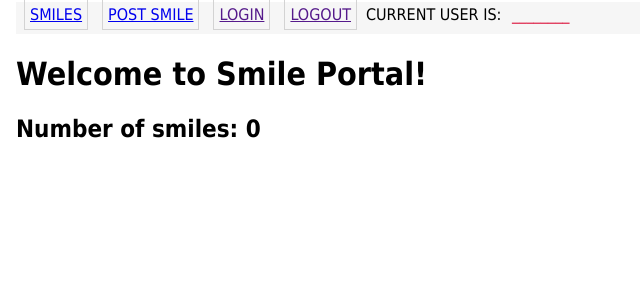
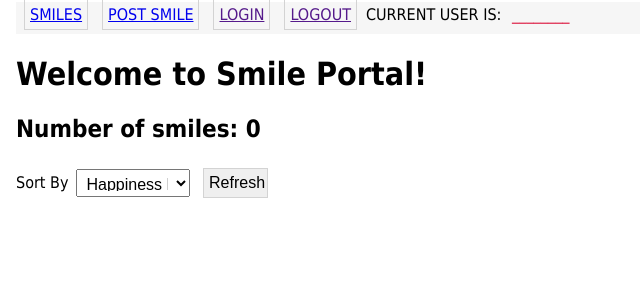
Before and after one commit to ro-co9/smile-startercode, a Flask app: page / in a window 1280 px wide. Shown: the top 300 px of the page, without its empty margins (0-640 px from the left). Run offline with Flask 3, Linux system fonts and the light colour scheme; data comes from the database, SQL or seed files in the repository; both versions use the stored data as it was after the commit; data that the repository does not hold is empty; some libraries are stand-ins or nearby versions.

Commit message:
Task 6 - Added SortForm form. Revised '/index' route to enable POST requests. Created filtering posts based on user selection on index page. Applied styling to sort form fields and buttons.

```diff
--- a/app/Controller/forms.py
+++ b/app/Controller/forms.py
@@ -16,3 +16,7 @@ class PostForm(FlaskForm):
 
     tag = QuerySelectMultipleField( 'Tag', query_factory=query_factory, get_label=get_label, widget=ListWidget(prefix_label=False), option_widget=CheckboxInput() )
     submit = SubmitField('Post')
+
+class SortForm(FlaskForm):
+    sort = SelectField('Sort By',choices = [(4, 'Happiness Level'),(3, 'Number of Likes'), (2, 'Title'), (1,'Date')])
+    submit = SubmitField('Refresh')
--- a/app/Controller/routes.py
+++ b/app/Controller/routes.py
@@ -1,7 +1,7 @@
 from __future__ import print_function
 import sys
 from flask import Blueprint
-from app.Controller.forms import PostForm
+from app.Controller.forms import PostForm, SortForm
 from app.Model.models import Tag, postTags
 from flask import render_template, flash, redirect, url_for, request
 from config import Config
@@ -16,10 +16,22 @@ bp_routes.template_folder = Config.TEMPLATE_FOLDER #'..\\View\\templates'
 
 
 @bp_routes.route('/', methods=['GET'])
-@bp_routes.route('/index', methods=['GET'])
+@bp_routes.route('/index', methods=['GET', 'POST'])
 def index():
-    posts = Post.query.order_by(Post.timestamp.desc())
-    return render_template('index.html', title="Smile Portal", posts=posts.all())
+    sendPosts = Post.query.order_by(Post.timestamp.desc())
+    sform = SortForm()
+    if sform.validate_on_submit():
+        sort = int(sform.sort.data)
+        if sort == 4:
+            sendPosts = Post.query.order_by(Post.happiness_level.desc())
+        elif sort == 3:
+            sendPosts = Post.query.order_by(Post.likes.desc())
+        elif sort == 2:
+            sendPosts = Post.query.order_by(Post.title.desc())
+        elif sort == 1:
+            sendPosts = Post.query.order_by(Post.timestamp.desc())
+
+    return render_template('index.html', title="Smile Portal", form=sform, posts=sendPosts.all())
 
 
 @bp_routes.route('/postsmile', methods=['GET', 'POST'])
--- a/app/View/static/css/main.css
+++ b/app/View/static/css/main.css
@@ -119,6 +119,13 @@ a:hover {
     font-size: 16px;
     padding: 5px;
 }
+.formcontainer{
+    display: flex;
+    align-items: center;
+    gap: 4px;
+
+}
+
 
 .postlist{
     display: flex;
--- a/app/View/templates/index.html
+++ b/app/View/templates/index.html
@@ -8,6 +8,20 @@
 
     <!-- TODO: (milestone 2) Add the template to render an instance of a `sortForm`. The form should display the sort attribute select box and the "Refresh" submit button.
             Style the `sortorder` form element using the `formselect` CSS element we defined in milestone1 -->
+            {% if form %}
+
+            <form action="/index" method="post">
+                {{ form.hidden_tag() }}
+
+                <div class="formcontainer">
+                {{ form.sort.label }}<br>
+
+                {{ form.sort(class="formselect") }}<br>
+                {{ form.submit(class="button") }}
+                </div>
+
+            </form>
+            {% endif %}
 
 
     <!--     TODO: (milestone 2) Format posts -->
```
Also changed, not shown: smile.db.
